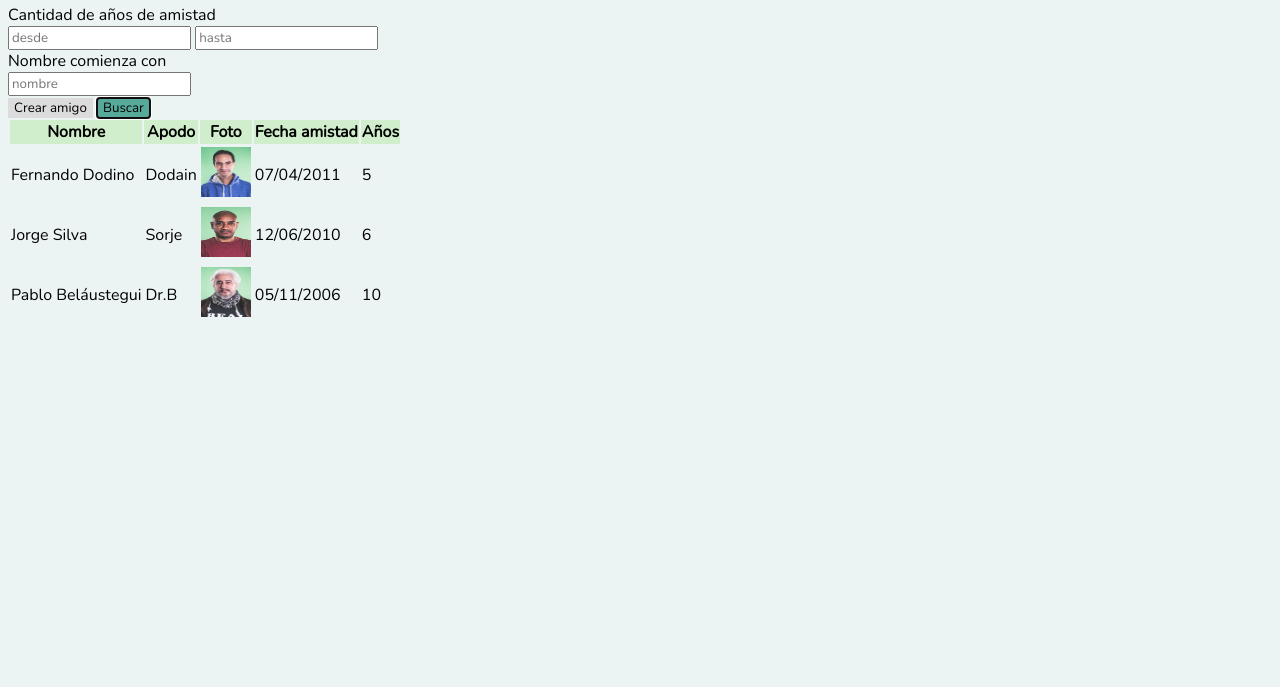
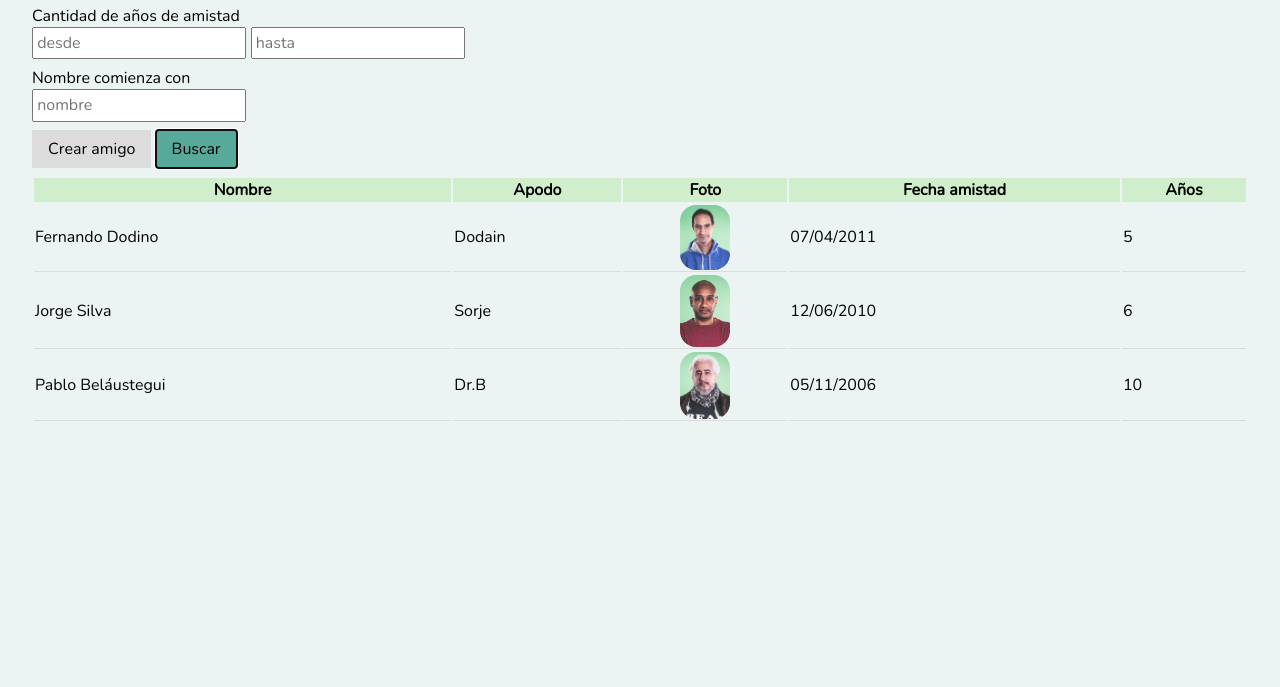
Before and after one commit to uqbar-project/eg-amigos-web, a plain HTML site: page amiguis.html in a window 1280 px wide. Shown: the part 113-800 px from the top of the page. Drawn offline with nearby package versions, Linux system fonts and the light colour scheme.

Commit message:
Final result

```diff
--- a/amiguis.html
+++ b/amiguis.html
@@ -12,7 +12,7 @@
   <header>
     <h2>Lista de amigos</h2>
   </header>
-  <section>
+  <section class="busqueda">
     <h3>Criterio de búsqueda</h3>
     <div>
       Cantidad de años de amistad<br>
@@ -40,21 +40,21 @@
       <tr>
         <td>Fernando Dodino</td>
         <td>Dodain</td>
-        <td><img src="images/dodain.jpg" height="50px;" width="50px;"></td>
+        <td class="centrada"><img src="images/dodain.jpg" class="foto"></td>
         <td>07/04/2011</td>
         <td>5</td>
       </tr>
       <tr>
         <td>Jorge Silva</td>
         <td>Sorje</td>
-        <td><img src="images/jorgito.png" height="50px;" width="50px;"></td>
+        <td class="centrada"><img src="images/jorgito.png" class="foto"></td>
         <td>12/06/2010</td>
         <td>6</td>
       </tr>
       <tr>
         <td>Pablo Beláustegui</td>
         <td>Dr.B</td>
-        <td><img src="images/drB.jpg" height="50px;" width="50px;"></td>
+        <td class="centrada"><img src="images/drB.jpg" class="foto"></td>
         <td>05/11/2006</td>
         <td>10</td>
       </tr>
--- a/css/style.css
+++ b/css/style.css
@@ -1,12 +1,15 @@
 body {
   font-family: 'Nunito', sans-serif;
   font-size: 100%;
+  margin: 2rem;
 
   background-color: #ECF4F3;
 }
 
 input {
   font-family: 'Nunito', sans-serif;
+  font-size: 1rem;
+  padding: 0.2rem;
 }
 
 h1, h2 {
@@ -15,10 +18,11 @@ h1, h2 {
 
 h3 {
   color: #57A99A;
+  margin: 0.5rem 0;
 }
 
 .header {
-  background-color: #D1EECC
+  background-color: #D1EECC;
 }
 
 .primary-button {
@@ -31,8 +35,33 @@ h3 {
 
 .button {
   border: none;
+  padding: 0.5rem 1rem 0.5rem 1rem;
+  font-size: 1rem;
 }
 
 .button:hover {
   box-shadow: 0 12px 16px 0 rgba(0,0,0,0.24), 0 17px 50px 0 rgba(0,0,0,0.19);
 }
+
+div {
+  margin: 0.5rem 0;
+}
+
+table {
+  width: 100%;
+}
+
+td {
+  border-bottom: 1px solid gainsboro;
+}
+
+.foto {
+  width: 50px;
+  height: auto;
+  border-radius: 1rem;
+}
+
+.centrada {
+  display: flex;
+  justify-content: center;
+}
```
Also changed, not shown: extra/marginVsPadding.gif (added), extra/paso01.png (added), extra/resizePhoto.gif (added), extra/resizeTable.gif (added), extra/result.gif (deleted), extra/result.png (added), 1 other file.
